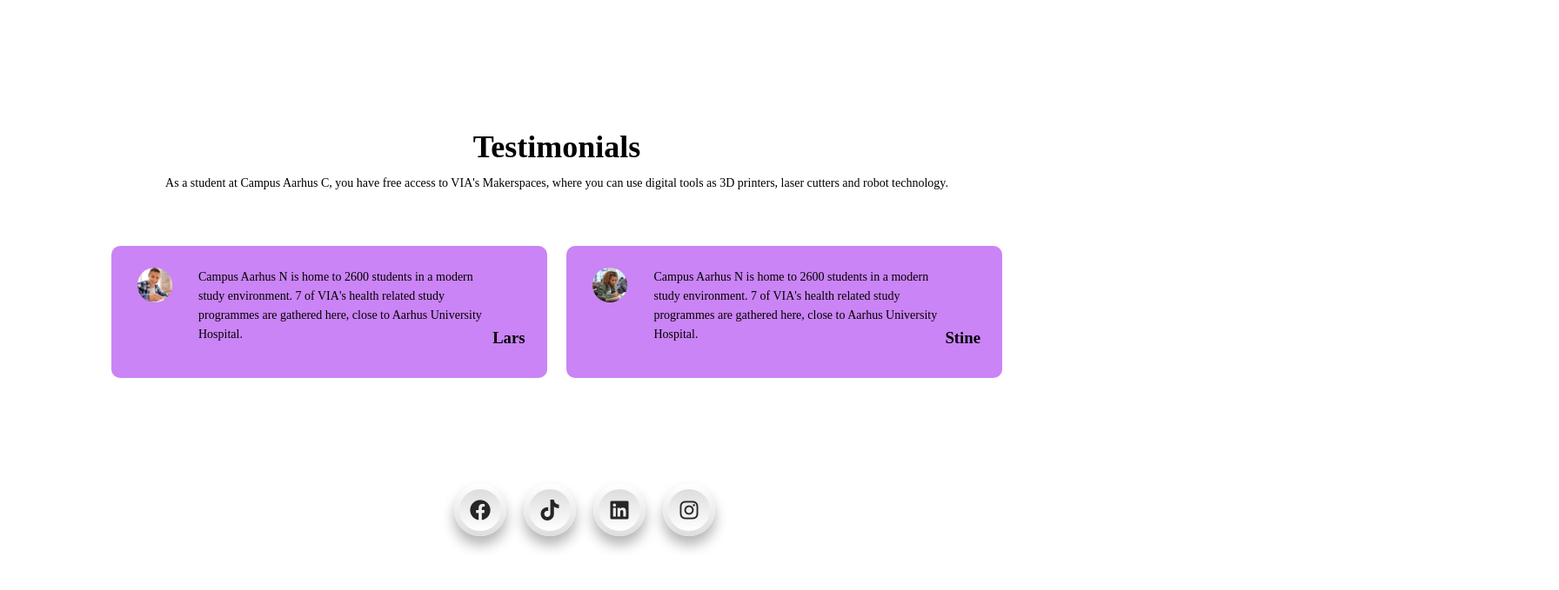
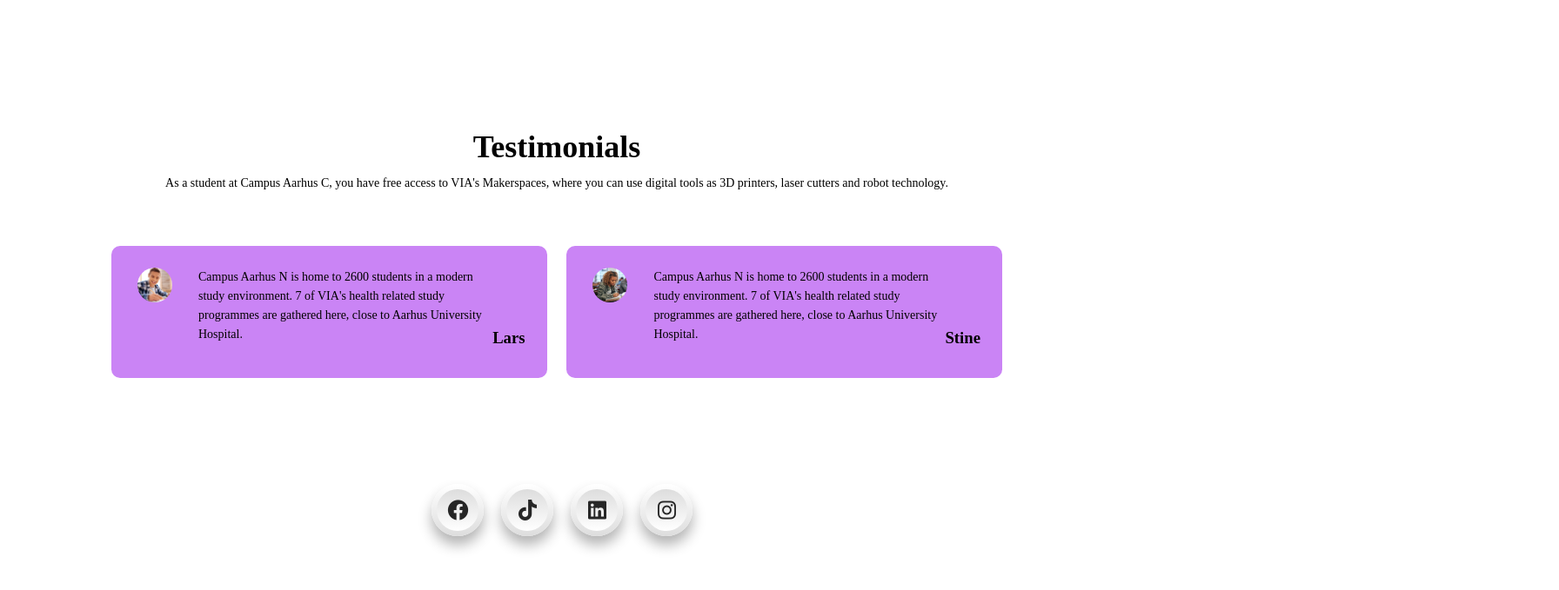
Before and after one commit to lukizenek/SEP-7-Group-2-website, a plain HTML site: page index.html in a window 1280 px wide. Shown: the part 2369-3048 px from the top of the page at 87% size, 1792 px wide, since content can reach past the window. Drawn offline with Linux system fonts and the light colour scheme.

Commit message:
last commit

```diff
--- a/style.css
+++ b/style.css
@@ -403,7 +403,7 @@ button:focus{
 .social-footer ul {
     position:relative;
     top: 50%;
-    left: 90%;
+    left: 88%;
     transform: translate(-50%, -50%);
     margin:0;
     padding:0;
```
Also changed, not shown: women.html (+1 -1 lines).
